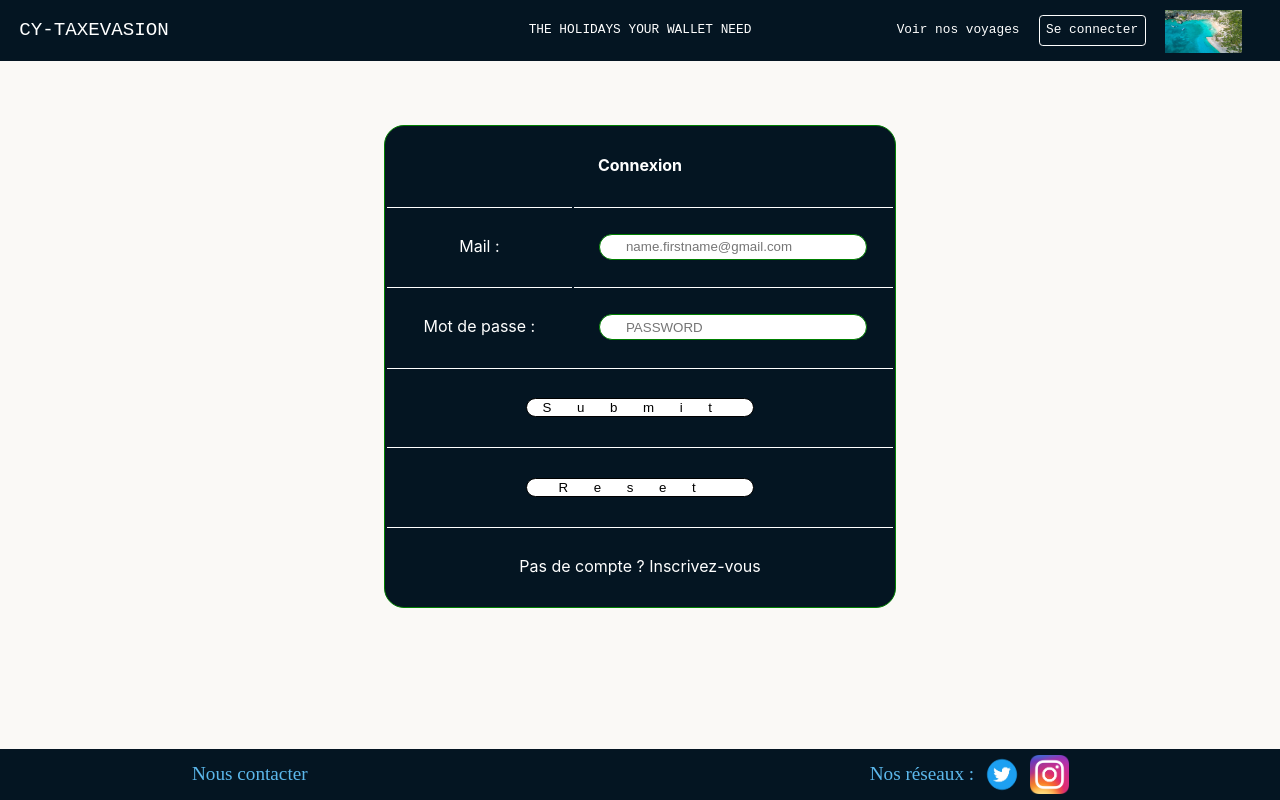
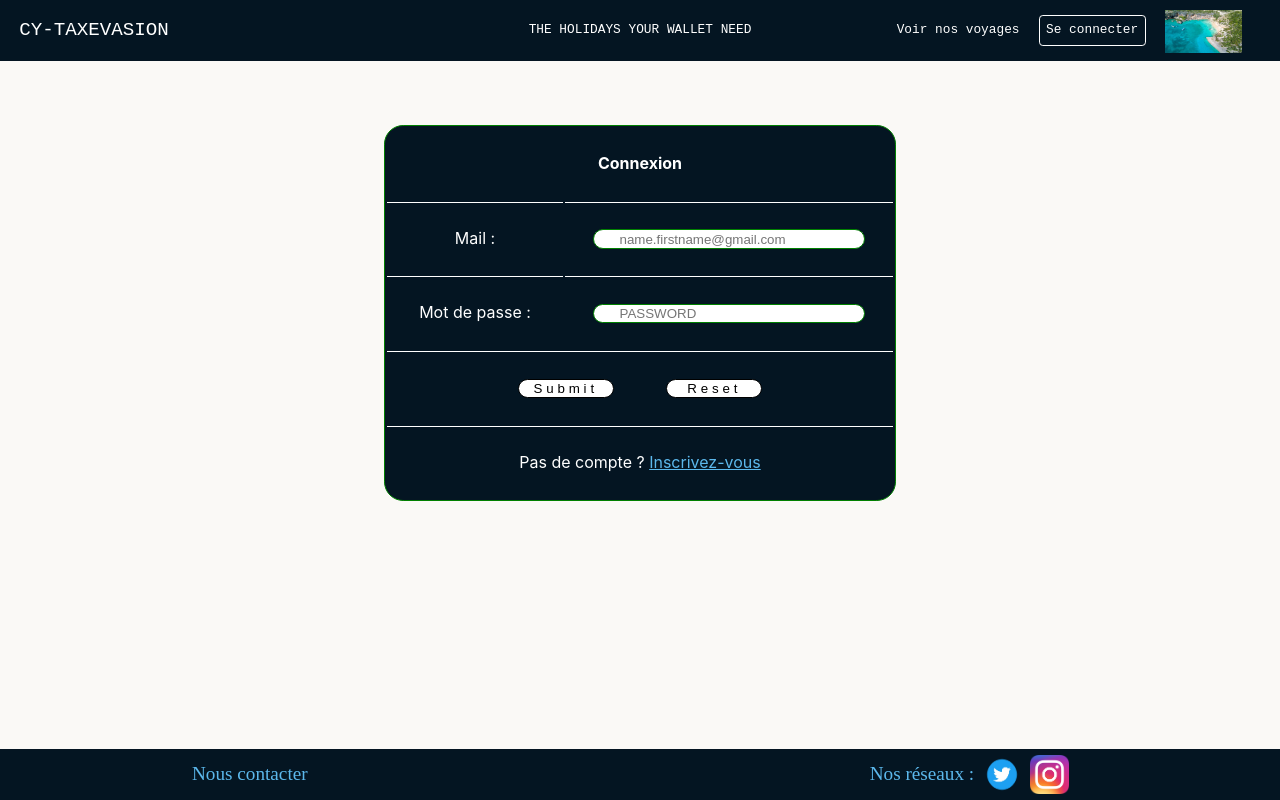
Before and after one commit to paulmrll/CY-TaxEvasion, a PHP site: page /html/connexion.html in a window 1280 px wide. Run offline with PHP 8.4, Linux system fonts and the light colour scheme.

Commit message:
update form style

```diff
--- a/css/connexion.css
+++ b/css/connexion.css
@@ -1,24 +1,18 @@
 table{
-    margin: 0 auto;
-    margin-top: 5%;
+    margin: 5% auto ;
     width: 40vw;
     text-align: center;
     font-family: 'Inter', sans-serif;
     border: green 1px solid;
-    border-radius: 20px;
+    border-radius: 1.5vw;
     background-color: var(--color-bar);
     color: var(--color-light-writing);
 }
-table button{
-    margin-left: 10%;
-    margin-right: 10%;
-    width: 50%;
-    letter-spacing: 2vw;
-    text-align: center;
-    border-radius: 20vw;
-    background-color: var(--color-light-writing);
-    border: black solid 1px;
-}
+
+
+
+
+
 label{
     width: 30%;
 }
@@ -28,41 +22,59 @@ input{
 table label:hover{
     cursor:text;
 }
-table button:hover[type="reset"]{
-    cursor: pointer;
-    color: black;
-    background-color: orange;
-    border-radius: 2vw;
-}
+
 table input:hover{
     cursor: text;
 
 }
+
 table input{
-    width: 100%;
-    height: 2vw;
-    border: green 1px solid;
-    border-radius: 20px;
+    width: 90%;
+    height: 1.5vw;
+    border: green 0.1vw solid;
+    border-radius: 20vw;
     padding-left: 2vw;
     padding-right: 2vw;
 }
 
+
+table button{
+    margin: 0 5% 0 5%;
+    width: 20%;
+    letter-spacing: 0.3vw;
+    text-align: center;
+    border-radius: 20vw;
+    background-color: var(--color-light-writing);
+    border: black solid 1px;
+}
+
 table button:hover[type="submit"]{
     cursor: pointer;
-    background-color: var(--color-background-2);
+    background-color: var(--color-submit);
     border-radius: 2vw;
 }
-table td,
-table tr,
-table th{
-    padding: 2vw;
 
+table button:hover[type="reset"]{
+    cursor: pointer;
+    background-color: var(--color-reset);
+    border-radius: 2vw;
 }
+
+
+table td, table tr, table th{
+    padding: 1.8vw 1vw 1.8vw 1vw;
+}
+
 td{
-
     border-top: white 1px solid;
 }
+
 table a{
     color:  var(--color-light-writing);
     text-decoration: none;
 }
+
+form a{
+    color: var(--color-header-active);
+    text-decoration: underline;
+}
--- a/css/styles.css
+++ b/css/styles.css
@@ -12,6 +12,9 @@
     --color-title: #D4AF37;
     --color-button: #046A38;
     --color-header-active: #5cb8ec;
+    --color-reset: #ed825f;
+    --color-submit: #5cb8ec;
+
     --font-size-p: 1vw;
     --font-style:normal;
 }
--- a/html/connexion.html
+++ b/html/connexion.html
@@ -49,10 +49,8 @@
         <tr>
             <td colspan="2">
                 <button type="submit">Submit</button>
+                <button type="reset">Reset</button>
             </td>
-        </tr>
-        <tr>
-            <td colspan="2"><button type="reset">Reset</button></td>
         </tr>
         <tr>
             <td colspan="2">Pas de compte ? <a href="inscription.html">Inscrivez-vous</a></td>
--- a/html/inscription.html
+++ b/html/inscription.html
@@ -57,10 +57,8 @@
         <tr>
             <td colspan="2">
                 <button type="submit">Submit</button>
+                <button type="reset">Reset</button>
             </td>
-        </tr>
-        <tr>
-            <td colspan="2"><button type="reset">Reset</button></td>
         </tr>
         <tr>
             <td colspan="2">Déjà un compte ? <a href="connexion.html">Connectez-vous</a></td>
```
Also changed, not shown: css/inscription.css (+40 -27 lines).
